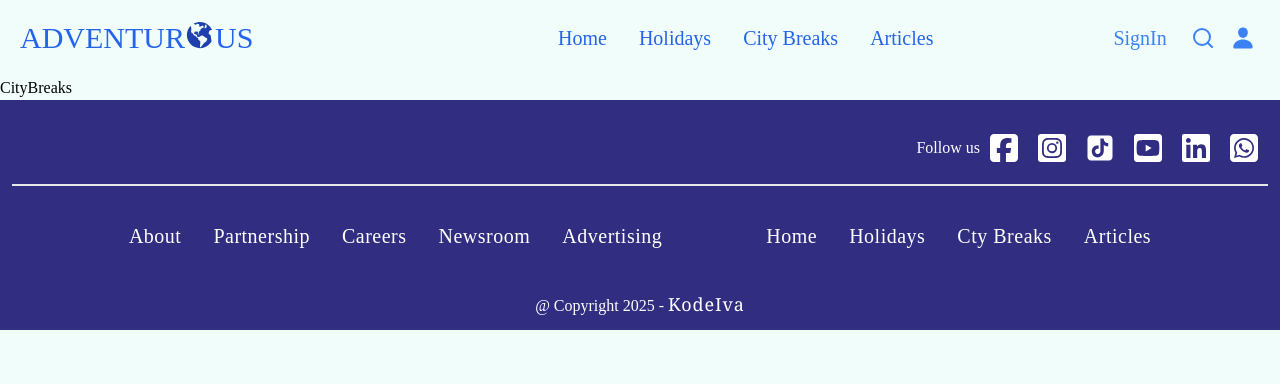
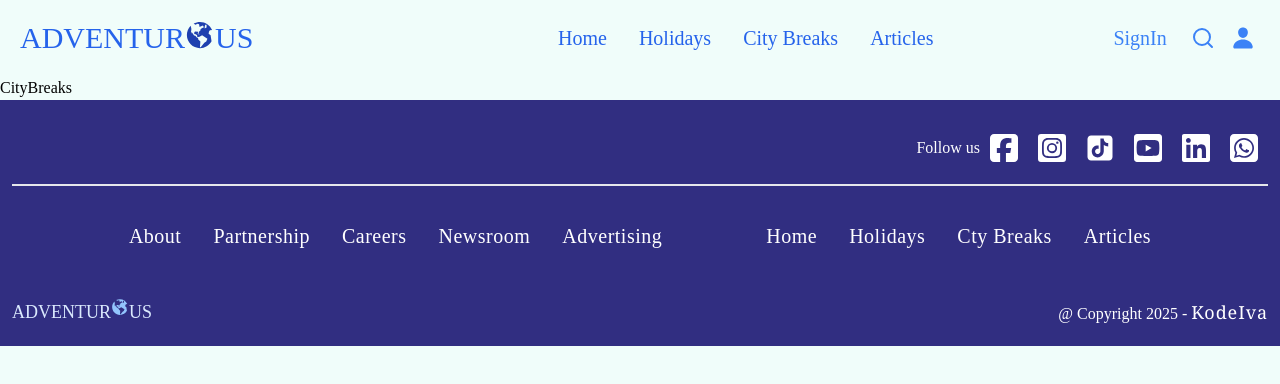
Before and after one commit to KodeIva/adventurous, a React (Create React App) app: page /city-breaks in a window 1280 px wide. Shown: the top 384 px of the page. Built offline with nearby package versions, Linux system fonts and the light colour scheme.

Commit message:
new div created logo and copyright divs moved inside

```diff
--- a/src/components/Footer.jsx
+++ b/src/components/Footer.jsx
@@ -3,6 +3,8 @@ import { Link } from 'react-router-dom'
 import { FaSquareFacebook, FaLinkedin, FaSquareWhatsapp } from "react-icons/fa6";
 import { FaInstagramSquare, FaYoutubeSquare } from "react-icons/fa";
 import { AiFillTikTok } from "react-icons/ai";
+import { GiEarthAmerica } from 'react-icons/gi';
+
 
 const Footer = () => {
   return (
@@ -52,18 +54,30 @@ const Footer = () => {
           </li>
          </ul>
          </div>
-        <div className='text-white'>
-           <span> @ Copyright
+
+        <div className='flex flex-col md:flex-col md:justify-center lg:flex-row w-full lg:justify-between lg:items-center'>
+           <div className='flex self-center'>
+             <Link to="/">
+               <span className='flex text-lg xl:text-lg py-2'>
+                 <span className='text-blue-100'>ADVENTUR</span>
+                 <span className='text-blue-300'><GiEarthAmerica /></span>
+                 <span className='text-blue-100'>US</span>
+              </span>
+             </Link>
+           </div>
+           <div className='text-white'>
+             <span> @ Copyright
              <span> {new Date().getFullYear()} - </span>
              <a
               href="https://kodeiva.netlify.app"
               target='blank'
               className='font-serif text-lg font-medium tracking-wider hover:text-blue-800  transition-transform ease-in-out duration-700'
              >
-             KodeIva
+               KodeIva
              </a>
            </span>
           </div>
+         </div>
     </section>
   )
 }
```
